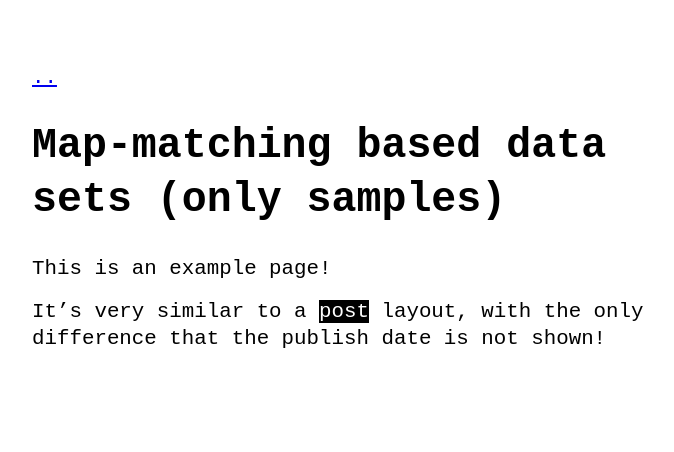
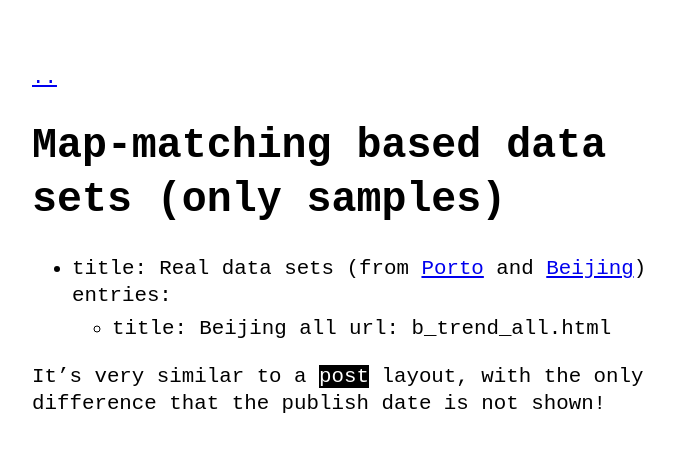
Before and after one commit to scbeom/RFS_Project, a Jekyll site: the page built from Map-matching.md, in a window 1280 px wide. Shown: the top 452 px of the page, without its empty margins (288-962 px from the left). Built offline with Jekyll 4.4.1, drawn with Linux system fonts in a browser that asks for light colours.

Commit message:
Update Map-matching.md

```diff
--- a/Map-matching.md
+++ b/Map-matching.md
@@ -3,6 +3,9 @@ layout: page
 title: Map-matching based data sets (only samples)
 ---
 
-This is an example page!
+- title: Real data sets (from <a href='https://www.kaggle.com/c/pkdd-15-predict-taxi-service-trajectory-i/overview'>Porto</a> and <a href='https://www.microsoft.com/en-us/research/publication/geolife-gps-trajectory-dataset-user-guide/'>Beijing</a>)
+  entries:
+    - title: Beijing all
+      url: b_trend_all.html
 
 It's very similar to a `post` layout, with the only difference that the publish date is not shown!
```
